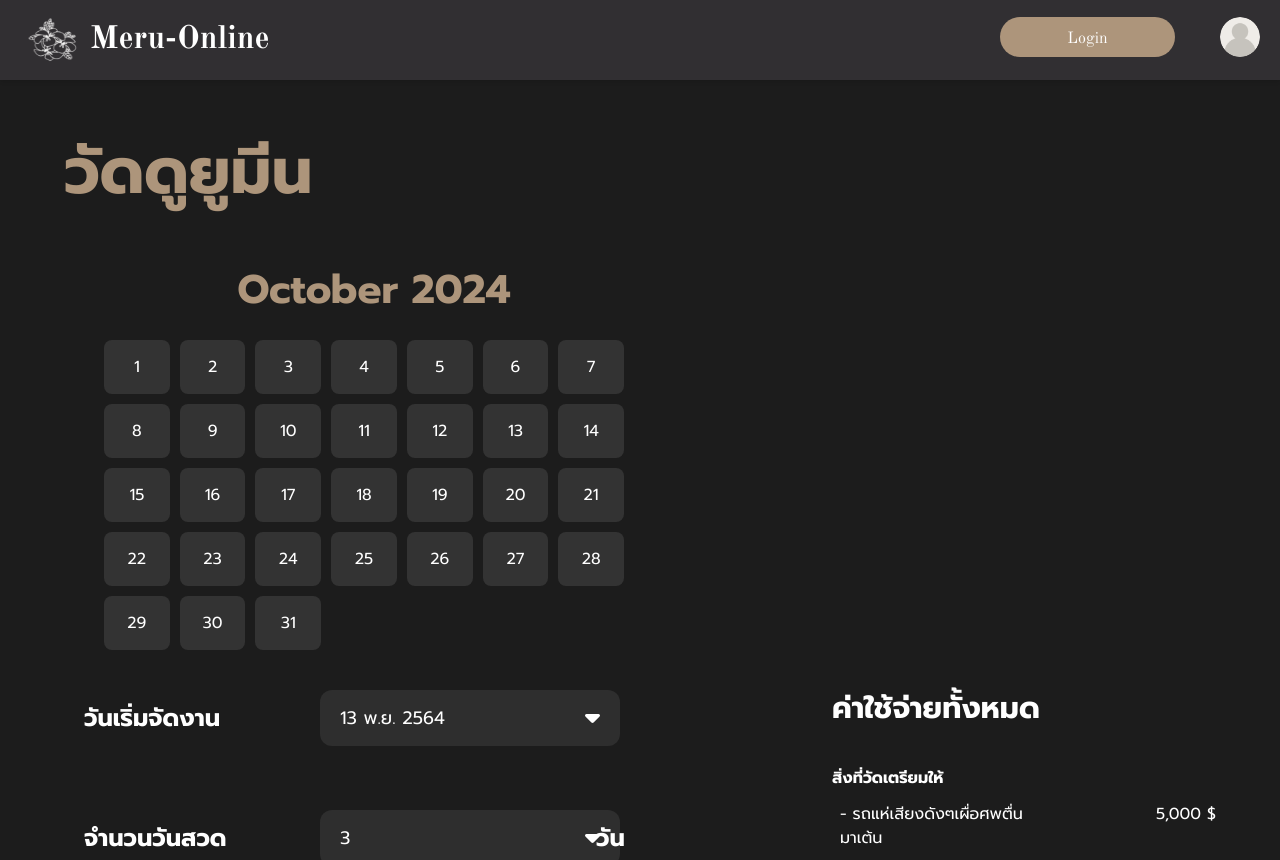
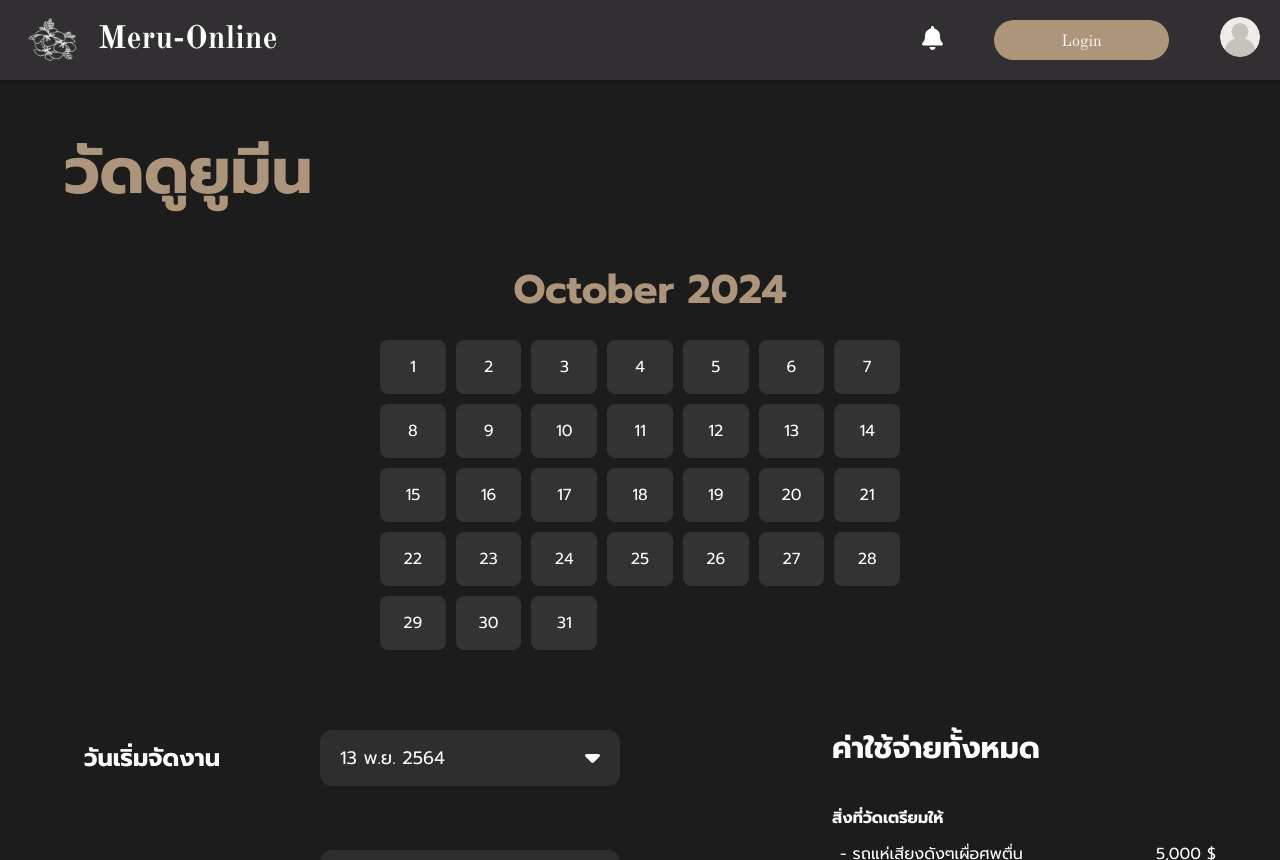
Before and after one commit to Norawit2907/Meru-Online-Frontend, a React app: page /booking in a window 1280 px wide. Built offline with nearby package versions, Linux system fonts and the light colour scheme.

Commit message:
feat: nav notification

```diff
--- a/package.json
+++ b/package.json
@@ -47,10 +47,12 @@
     "react-dev-utils": "^12.0.1",
     "react-dom": "^18.3.1",
     "react-refresh": "^0.11.0",
+    "react-slick": "^0.30.2",
     "resolve": "^1.20.0",
     "resolve-url-loader": "^5.0.0",
     "sass-loader": "^12.3.0",
     "semver": "^7.3.5",
+    "slick-carousel": "^1.8.1",
     "source-map-loader": "^3.0.0",
     "style-loader": "^3.3.1",
     "terser-webpack-plugin": "^5.2.5",
--- a/src/components/Navbar.jsx
+++ b/src/components/Navbar.jsx
@@ -1,29 +1,74 @@
-import React from "react";
-import { BrowserRouter as Router, Routes, Route, Link } from "react-router-dom";
-import '../styles/Navbar.css';
+import React, { useState } from "react";
+import { Link } from "react-router-dom";
+import { FontAwesomeIcon } from "@fortawesome/react-fontawesome";
+import { faBell } from "@fortawesome/free-solid-svg-icons";
+import NotificationCard from "./์NotificationCard";
+import "../styles/Navbar.css";
 
 const Navbar = () => {
+  const [showNotifications, setShowNotifications] = useState(false);
+
+  const notifications = [
+    { title: "New Reservation Alert", date: "12 Mar 2021" },
+    { title: "Connect to your facebook account.", date: "12 Mar 2021" },
+    { title: "You have rejected the reservation.", date: "12 Mar 2021" },
+    { title: "John Doe cancelled the reservations.", date: "12 Mar 2021" },
+  ];
+
+  const toggleNotifications = () => {
+    setShowNotifications(!showNotifications);
+  };
+
   return (
-    <nav className="navbar">
-      <div className="logo">
-        <img src="../logo.png"/>
-        <Link to="/">Meru-Online</Link>
+    <nav className="navbar flex justify-between items-center p-4 bg-gray-800">
+      <div className="logo flex items-center">
+        <img src="../logo.png" alt="Logo" className="h-10" />
+        <Link to="/" className="text-white text-lg ml-2">
+          Meru-Online
+        </Link>
       </div>
-      <div className="nav-buttons">
-        <div className="Login-buttons">
+      <div className="nav-buttons flex items-center">
+        <div className="Notification-buttons relative">
+          <button className="text-white" onClick={toggleNotifications}>
+            <FontAwesomeIcon icon={faBell} className="text-2xl" />
+          </button>
+          {showNotifications && (
+            <div className="absolute right-0 mt-2 w-[1000px] h-auto rounded shadow-lg z-10">
+              <div className="flex text-[20px] text-[#AD957B] bg-[#292725] p-4 font-bold rounded-t-lg">
+                All Notifications
+              </div>
+              <div className="bg-[#1C1C1C]">
+                {notifications.map((notification, index) => (
+                  <div key={index}>
+                    <NotificationCard
+                      title={notification.title}
+                      date={notification.date}
+                    />
+
+                    {index < notifications.length - 1 && (
+                      <hr className="mx-4" />
+                    )}
+                  </div>
+                ))}
+              </div>
+            </div>
+          )}
+        </div>
+        <div className="Login-buttons ml-4">
           <Link to="">
-            <button>Login</button>
+            <button className="text-white bg-blue-500 hover:bg-blue-700 rounded px-4 py-2">
+              Login
+            </button>
           </Link>
         </div>
-        <div className="Profile-buttons">
+        <div className="Profile-buttons ml-4">
           <Link to="/Profile">
-              <button>
-                <img src="../user.png"/>
-              </button>
+            <button className="text-white">
+              <img src="../user.png" alt="User" className="h-8" />
+            </button>
           </Link>
         </div>
       </div>
-
     </nav>
   );
 };
--- /dev/null
+++ b/src/components/์NotificationCard.jsx
@@ -0,0 +1,22 @@
+import React from 'react';
+import { FontAwesomeIcon } from '@fortawesome/react-fontawesome';
+import { faTimes } from '@fortawesome/free-solid-svg-icons';
+
+const NotificationCard = ({ title, date, onClose }) => {
+    return (
+      <div className="p-4 flex justify-between rounded-b-lg">
+        <div>
+          <p className="text-[16px] text-[#AD957B]">{title}</p>
+          <p className="text-[12px]">{date}</p>
+        </div>
+        <div className="flex justify-center items-center">
+          <button onClick={onClose}>
+            <FontAwesomeIcon icon={faTimes} className="text-2xl text-[#9A9A9A]" />
+          </button>
+        </div>
+      </div>
+    );
+  };
+
+
+export default NotificationCard;
--- a/src/pages/Booking.jsx
+++ b/src/pages/Booking.jsx
@@ -33,7 +33,8 @@ const Booking = () => {
       <h1 className="font-prompt font-bold">วัดดูยูมีน</h1>
 
       {/* Calendar Component */}
-      <Calendar />
+      <div className="flex justify-center mb-10"><Calendar /></div>
+
 
       <div className="all-section grid grid-cols-3">
         {/* Left Section */}
--- a/src/styles/Navbar.css
+++ b/src/styles/Navbar.css
@@ -34,7 +34,7 @@
 }
 .navbar .nav-buttons {
     display: flex;
-    gap: 45px;
+    gap: 35px;
 }
 .navbar .Login-buttons button {
     height: 40px;
```
Also changed, not shown: 1 other file (tests, documents, lock files or other folders).
